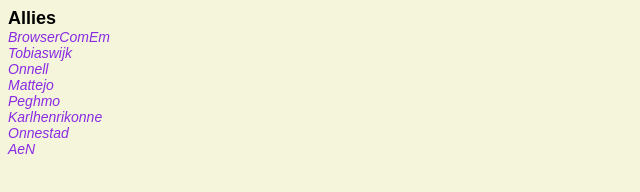
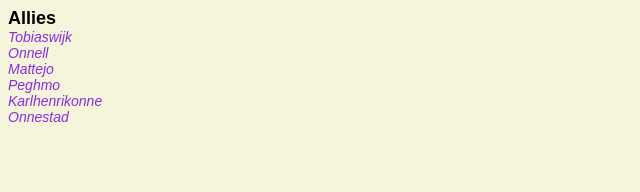
Before and after one commit to d66aeacb89/demo, a plain HTML site: page index.htm in a window 1280 px wide. Shown: the whole page, without its empty margins (0-640 px from the left). Drawn offline with Linux system fonts and the light colour scheme.

Commit message:
Update index.htm
update

```diff
--- a/index.htm
+++ b/index.htm
@@ -11,14 +11,12 @@
 <body>
     <span class="center textBox">
      <span id="flexHeader1">Allies</span>
-     <span><a href="./BrowserComEm/index.htm" target="_blank">BrowserComEm</a></span>
      <span><a href="https://tobiaswijk.github.io/" target="_blank">Tobiaswijk</a></span>
      <span><a href="https://onnell.github.io/" target="_blank">Onnell</a></span>
      <span><a href="https://mattejo.github.io" target="_blank">Mattejo</a></span>
      <span><a href="https://peghmo.github.io" target="_blank">Peghmo</a></span>
      <span><a href="https://karlhenrikonne.github.io/" target="_blank">Karlhenrikonne</a></span>
      <span><a href="https://onnestad.github.io/" target="_blank">Onnestad</a></span>
-     <span><a href="https://aentity66.github.io/aen/index.htm" target="_blank">AeN</a></span>
     </span>
 </body>
 </html>
```
